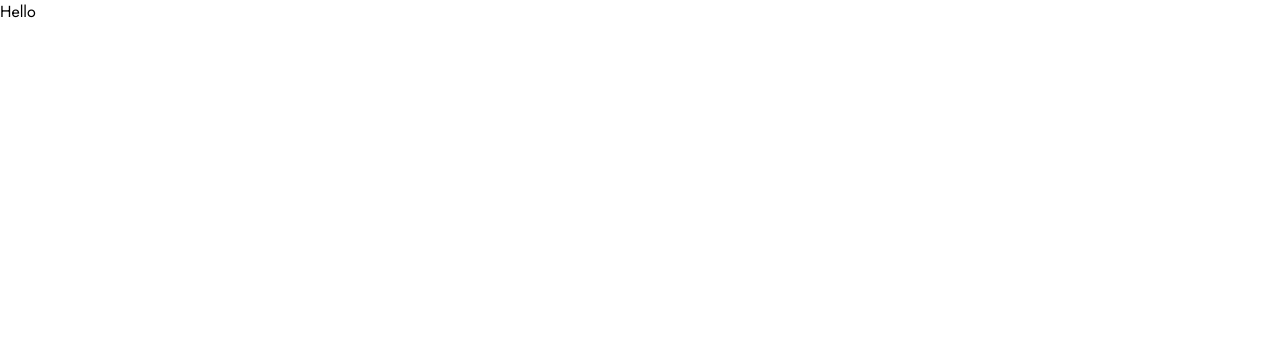
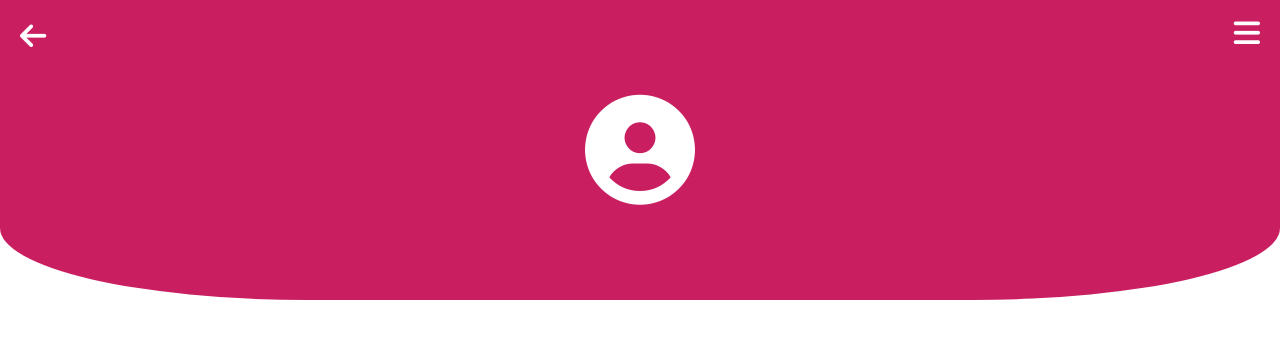
Before and after one commit to WildCodeSchool/2023-09-JS-BDX-P3-la-rive-droite, a React (Vite) app in the folder frontend/: page / in a window 1280 px wide. Shown: the top 338 px of the page. Built offline with nearby package versions, Linux system fonts and the light colour scheme.

Commit message:
v1 headers

```diff
--- a/frontend/src/App.jsx
+++ b/frontend/src/App.jsx
@@ -1,7 +1,7 @@
-import "./App.css";
+import HeaderLongUser from "./components/HeaderLongUser";
 
 function App() {
-  return <div> Hello</div>;
+  return <HeaderLongUser />;
 }
 
 export default App;
--- a/frontend/src/components/HeaderLongUser.jsx
+++ b/frontend/src/components/HeaderLongUser.jsx
@@ -0,0 +1,18 @@
+import "../style/style_components/header-long-user.css";
+
+function HeaderLongUser() {
+  return (
+    <div className="container-header">
+      <div className="back">
+        <i className="fa-solid fa-arrow-left" />
+      </div>
+      <div className="user">
+        <i className="fa-solid fa-circle-user" />
+      </div>
+      <div className="menu">
+        <i className="fa-solid fa-bars" />
+      </div>
+    </div>
+  );
+}
+export default HeaderLongUser;
--- a/frontend/src/style/style_components/header-long-title.css
+++ b/frontend/src/style/style_components/header-long-title.css
@@ -0,0 +1,29 @@
+.container-header {
+  background-color: #c91f61;
+  position: absolute;
+  width: 100%;
+  height: 300px;
+  border-radius: 0% 0% 24% 24%;
+}
+
+.menu {
+  margin-top: -40px;
+  margin-right: 20px;
+  font-size: 60px;
+  display: flex;
+  justify-content: flex-end;
+}
+.fa-solid {
+  color: white;
+  font-size: 30px;
+}
+
+.back {
+  font-size: 30px;
+  margin: 20px 0 0 20px;
+}
+
+.fa-arrow-left {
+  color: white;
+  font-size: 30px;
+}
--- a/frontend/src/style/style_components/header-long-user.css
+++ b/frontend/src/style/style_components/header-long-user.css
@@ -0,0 +1,40 @@
+.container-header {
+  display: flex;
+  justify-content: space-between;
+  background-color: #c91f61;
+  position: absolute;
+  top: 0;
+  left: 0;
+  width: 100%;
+  height: 300px;
+  border-radius: 0% 0% 24% 24%;
+}
+
+.menu {
+  margin-top: -10px;
+  margin-right: 20px;
+  font-size: 60px;
+}
+
+.fa-solid {
+  color: white;
+  font-size: 30px;
+}
+
+.back {
+  font-size: 30px;
+  margin: 20px 0 0 20px;
+}
+
+.fa-arrow-left {
+  color: white;
+  font-size: 30px;
+}
+
+.user {
+  margin: auto;
+}
+
+.fa-circle-user {
+  font-size: 110px;
+}
--- a/frontend/src/style/style_components/header-long.css
+++ b/frontend/src/style/style_components/header-long.css
@@ -0,0 +1,29 @@
+.container-header {
+  background-color: #c91f61;
+  position: absolute;
+  width: 100%;
+  height: 300px;
+  border-radius: 0% 0% 24% 24%;
+}
+
+.menu {
+  margin-top: -40px;
+  margin-right: 20px;
+  font-size: 60px;
+  display: flex;
+  justify-content: flex-end;
+}
+.fa-solid {
+  color: white;
+  font-size: 30px;
+}
+
+.fa-arrow-left {
+  color: white;
+  font-size: 30px;
+}
+
+.back {
+  font-size: 30px;
+  margin: 20px 0 0 20px;
+}
```
Also changed, not shown: frontend/src/components/HeaderLong.jsx (+15 -0 lines), frontend/src/components/HeaderLongTitle.jsx (+19 -0 lines).
